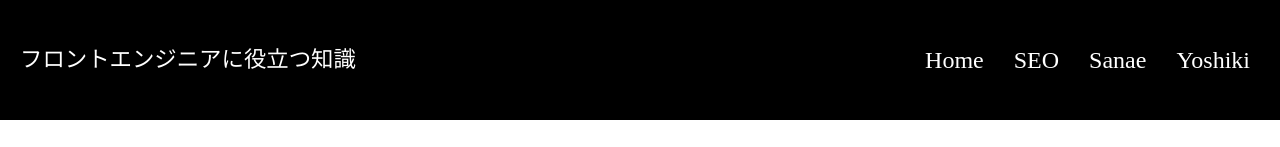
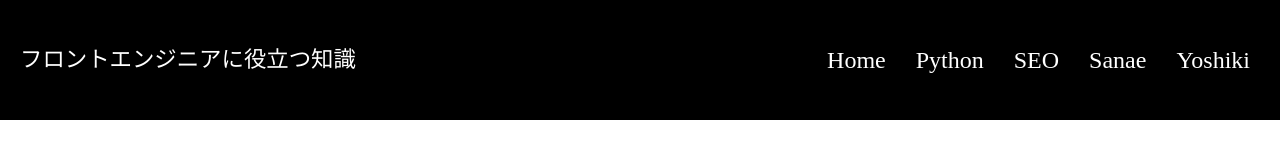
Before and after one commit to naok-i-n-g/team11-25, a website: page SEO.html in a window 1280 px wide. Shown: the top 147 px of the page. Drawn offline with nearby package versions, Linux system fonts and the light colour scheme; files that its build step writes are made by us from their sources.

Commit message:
細かい調整

```diff
--- a/SEO.html
+++ b/SEO.html
@@ -18,6 +18,7 @@
         <div class="header-right">
             <ul class="header-nav">
                 <li><a href="./index.html">Home</a></li>
+                <li><a href="./naoki.html">Python</a></li>
                 <li><a href="./SEO.html">SEO</a></li>
                 <li><a href="">Sanae</a></li>
                 <li><a href="">Yoshiki</a></li>
```
